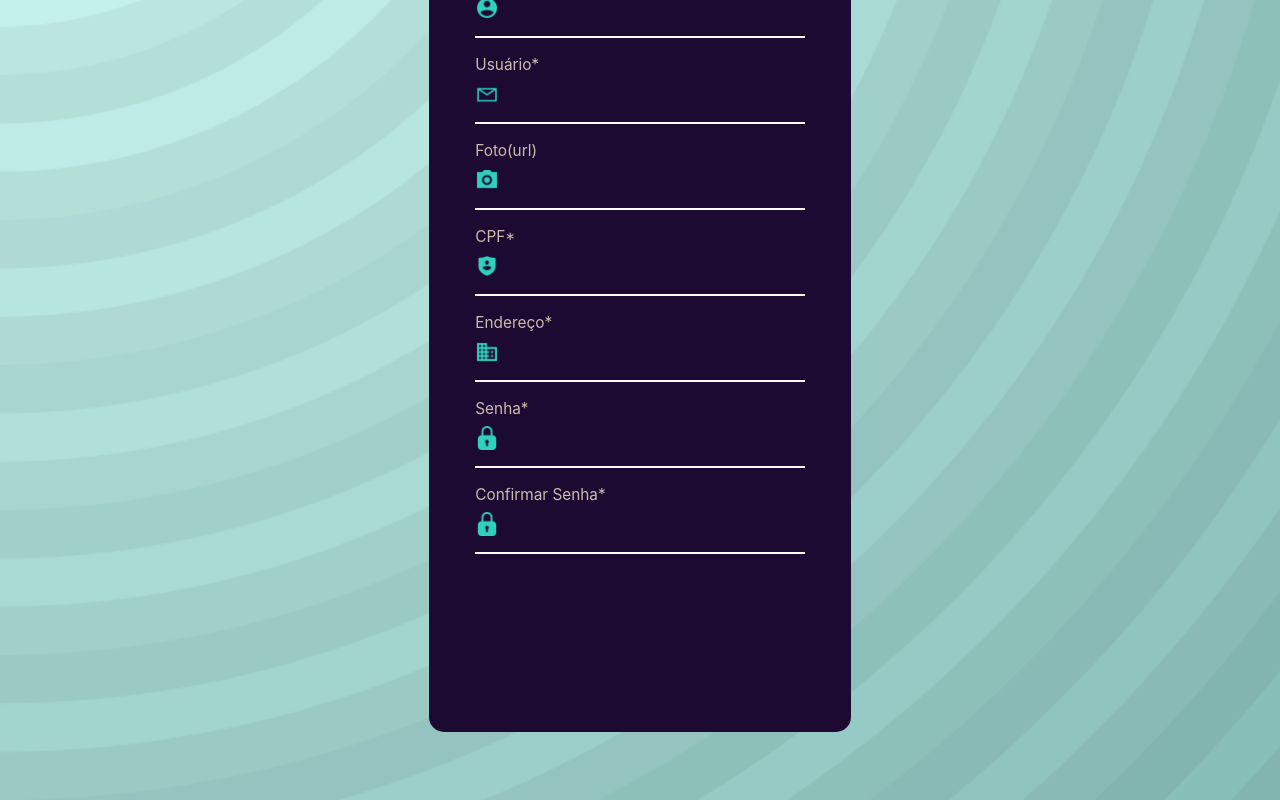
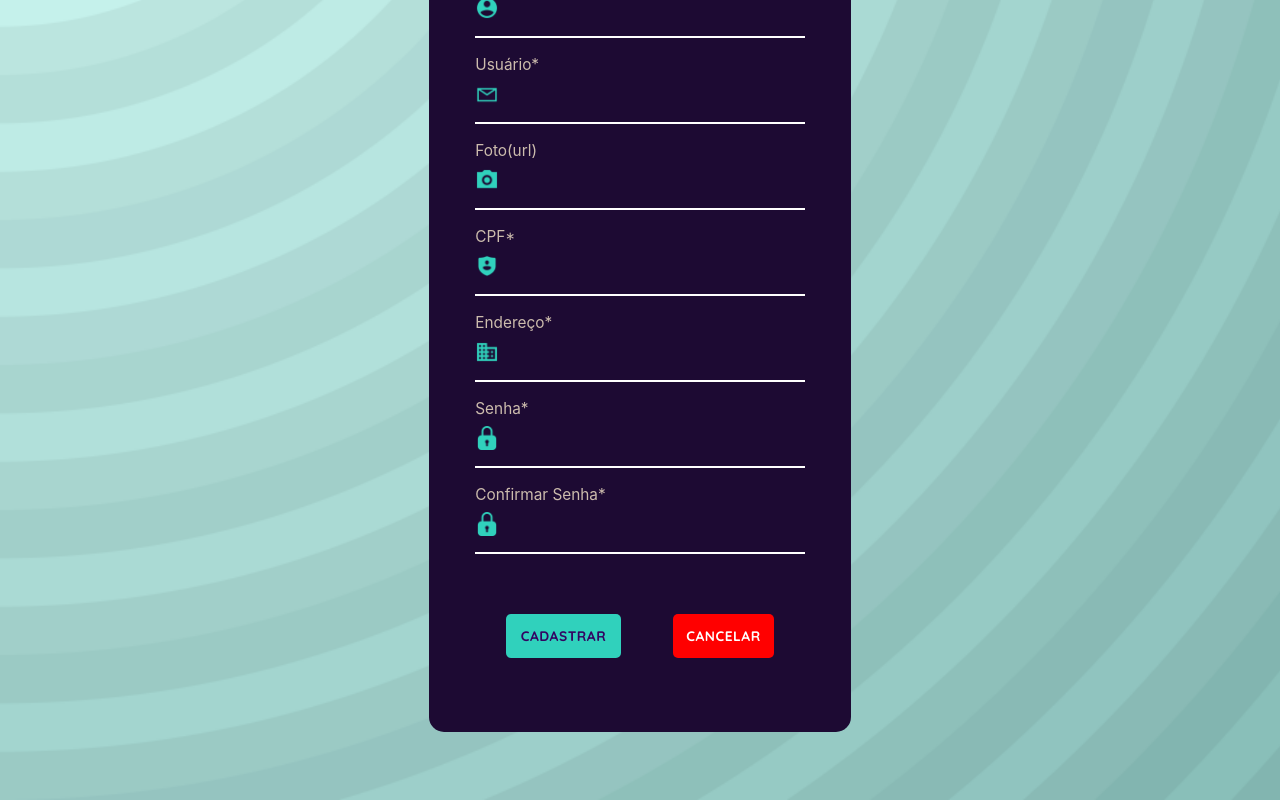
Before and after one commit to silvajpedro/farmacia_frontend, a React (Create React App) app: page /cadastro in a window 1280 px wide. Shown: the part 360-1160 px from the top of the page. Built offline with nearby package versions, Linux system fonts and the light colour scheme.

Commit message:
update of register component

```diff
--- a/src/Components/Cadastro/cadastro.jsx
+++ b/src/Components/Cadastro/cadastro.jsx
@@ -129,6 +129,10 @@ export default function Cadastro() {
             />
             <S.RegisterLine isOn={SeventhLine}></S.RegisterLine>
           </S.RegisterForm>
+          <S.ButtonsBox>
+            <button>CADASTRAR</button>
+            <button>CANCELAR</button>
+          </S.ButtonsBox>
         </S.RegisterBox>
       </S.RegisterMainBox>
     </>
--- a/src/Components/Cadastro/cadastro_style.js
+++ b/src/Components/Cadastro/cadastro_style.js
@@ -1,5 +1,5 @@
 import styled from "styled-components";
-import { LoginBox, MainBox, LogoContainer, Logo, FormBox, UserInput, Line } from "../Login/login_style.js";
+import { LoginBox, MainBox, LogoContainer, Logo, FormBox, UserInput, Line, ButtonBox } from "../Login/login_style.js";
 import email from "../../Assets/email.png";
 import camera from "../../Assets/camera_foto.png";
 import cpf from "../../Assets/cpf.png";
@@ -32,6 +32,7 @@ export const RegisterBox = styled(LoginBox)`
 background-color: #1D0A33;
 height: 128vh;
 width:33vw ;
+
 `
 export const RegisterLogoContainer = styled(LogoContainer)`
 height: 30vh;
@@ -43,7 +44,6 @@ export const RegisterLogo = styled(Logo)`
 export const RegisterForm = styled(FormBox)`
 position: relative;
 top:0.5vh;
-/* border:solid; */
 height:76vh;
 width:78%;
 label{
@@ -64,6 +64,19 @@ export const RegisterLine = styled(Line)`
 export const InputBox = styled.div`
 display: flex;
 flex-direction: column;
-/* border: solid; */
 height: 10vh;
 `
+export const ButtonsBox = styled(ButtonBox)`
+justify-content: space-around;
+height: 20vh;
+width:25vw;
+button:nth-child(1){
+    font-size: 1.08vw;
+}
+button:nth-child(2){
+background-color: #FF0000;
+color: #ffff;
+width: 7.9vw;
+font-size: 1.08vw;
+}
+`
```
